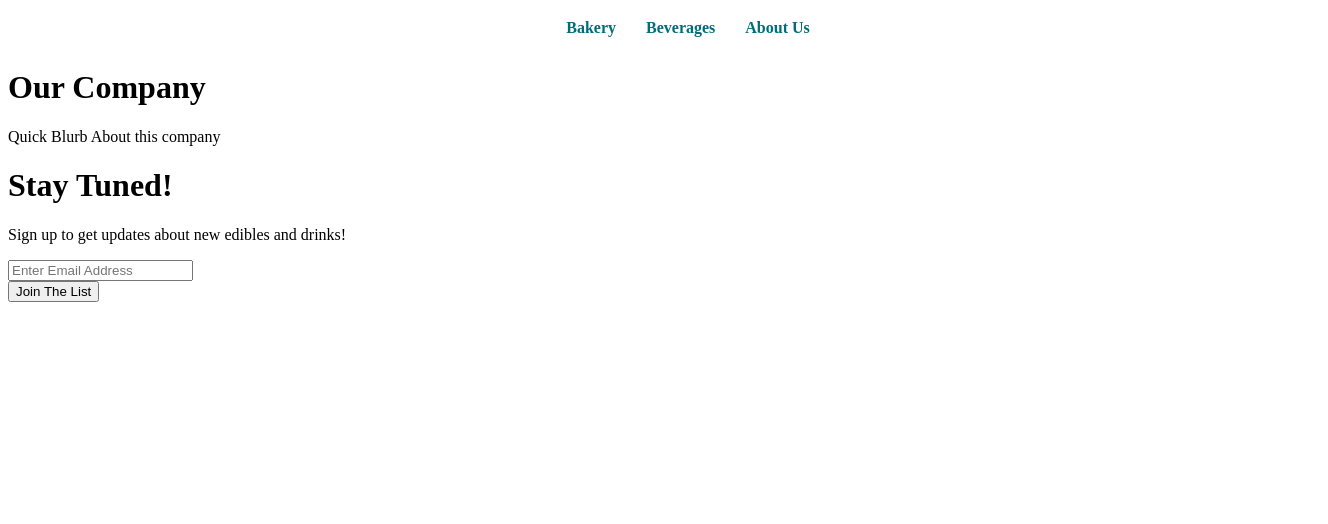
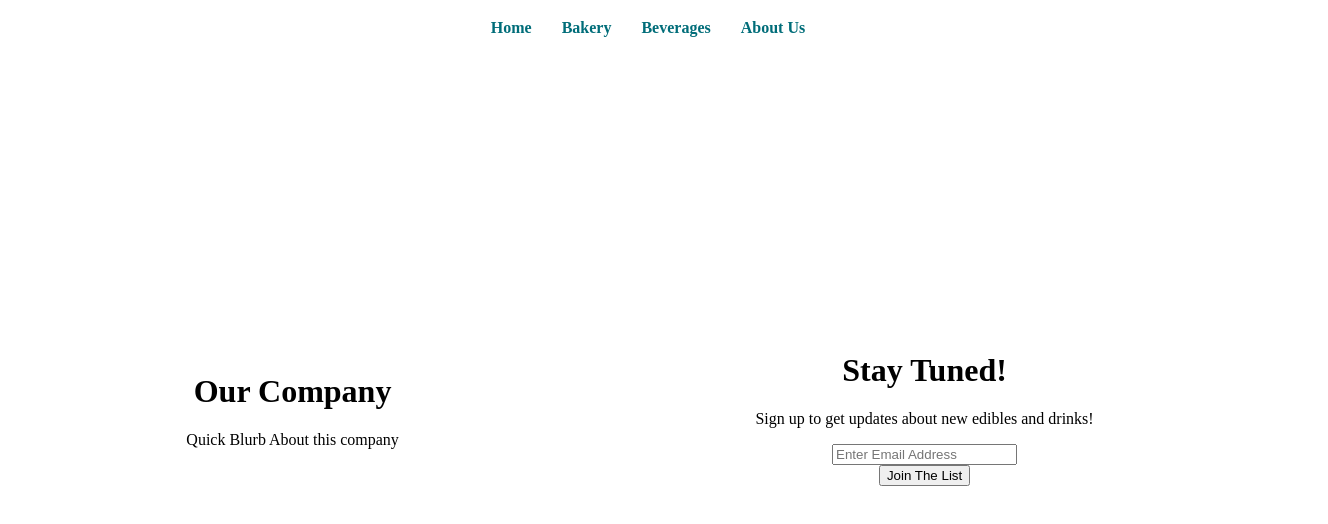
Before and after one commit to stacksonstack/heavenly-delights, a React (Create React App) app: page /about in a window 1280 px wide. Shown: the top 524 px of the page, 1328 px wide, since content can reach past the window. Built offline with nearby package versions, Linux system fonts and the light colour scheme.

Commit message:
added styling, and grid

```diff
--- a/src/App.css
+++ b/src/App.css
@@ -1,3 +1,42 @@
+html {
+  min-height: 100vh;
+}
+
+.home {
+  display: flex;
+  flex-direction: column;
+  justify-content: center;
+  align-items: center;
+  text-align: center;
+  min-height: 90vh;
+}
+.about-container {
+  display: grid;
+  grid-template-areas: "about newsletter";
+  min-height: 90vh;
+}
+
+.about {
+  grid-area: about;
+}
+.about,
+.newsletter {
+  text-align: center;
+  display: block;
+  margin-top: auto;
+  margin-bottom: auto;
+}
+
+.newsletter {
+  grid-area: newsletter;
+}
+
+#nav {
+  margin-block-start: 0px;
+  margin-block-end: 0px;
+  padding-inline-start: 0px;
+  /*Overriding css*/
+}
 .nav {
   height: 40px;
   width: 100vw;
@@ -23,7 +62,30 @@
   text-align: center;
 }
 
-
 .nav li:hover {
   color: rgb(255, 36, 0);
 }
+
+.bakery-container {
+  display: flex;
+  flex-wrap: wrap;
+  justify-content: center;
+}
+
+.beverages-container {
+  display: flex;
+  flex-wrap: wrap;
+  justify-content: center;
+}
+.bakery-preview, .beverage-preview{
+  width: 300px;
+  margin: 50px;
+}
+#bakery-img, #beverage-img{
+display: block;
+  margin-left: auto;
+  margin-right: auto;
+}
+h1, p{
+  text-align: center;
+}
--- a/src/Components/About.js
+++ b/src/Components/About.js
@@ -1,4 +1,5 @@
 import React from "react";
+import Contact from "../Components/Contact"
 
 function About() {
 
@@ -6,6 +7,7 @@ function About() {
     <>
         <h1>Our Company</h1>
         <p>Quick Blurb About this company</p>
+        <Contact />
 
     </>
   )
--- a/src/Components/BakeryInfo.js
+++ b/src/Components/BakeryInfo.js
@@ -3,7 +3,7 @@ import React from "react";
 function BakeryInfo({name, desc, price, ml, isAvailable, onSale, salePrice, image}) {
 
   return (
-    <div>
+    <div className="bakery-info-div">
       <h1>{name}</h1>
       <p>{desc}</p>
       <p>{ml} ml</p>
--- a/src/Components/BakeryPreview.js
+++ b/src/Components/BakeryPreview.js
@@ -4,12 +4,12 @@ import { NavLink } from "react-router-dom";
 function BakeryPreview({name, price, image , bakeryId}) {
 
   return (
-    <div>
+    <div className="bakery-preview">
       <NavLink to={`/bakery/${bakeryId}`}>
          <h1>{name}</h1>
       </NavLink>
 
-      <img alt={name} src={`http://localhost:1337${image}`}/>
+      <img id="bakery-img" alt={name} src={`http://localhost:1337${image}`}/>
       <p>${price}</p>
     </div>
   );
--- a/src/Components/BeveragePreview.js
+++ b/src/Components/BeveragePreview.js
@@ -4,12 +4,12 @@ import { NavLink } from "react-router-dom";
 function BeveragePreview({name, price, image, beverageId }) {
 
   return (
-    <div>
+    <div className="beverage-preview">
       <NavLink to={`/beverages/${beverageId}`}>
         <h1>{name}</h1>
       </NavLink>
 
-      <img alt={name} src={`http://localhost:1337${image}`}/>
+      <img id="beverage-img" alt={name} src={`http://localhost:1337${image}`}/>
       <p>${price}</p>
     </div>
   );
--- a/src/Components/Contact.js
+++ b/src/Components/Contact.js
@@ -5,6 +5,8 @@ function Contact() {
   return (
     <>
         {/* Contact Buttons Here */}
+        {/* https://icons8.com/icons/set/tiktok */}
+        {/* https://react-icons.github.io/react-icons/icons?name=im */}
     </>
   );
 }
--- a/src/Components/Home.js
+++ b/src/Components/Home.js
@@ -3,17 +3,16 @@ import Contact from "../Components/Contact";
 import { useHistory } from "react-router-dom";
 
 function Home() {
-
   const history = useHistory();
-  const navigateTo = () =>  history.push("/bakery");
+  const navigateTo = () => history.push("/bakery");
 
   return (
-    <>
-    <h1>Heavenly Delights</h1>
-    <p>United By The Flower That Unites Us All</p>
-    <button onClick={navigateTo}>Check Out Our Menu</button>
-    <Contact/>
-    </>
+    <div className="home">
+      <h1>Heavenly Delights</h1>
+      <p>United By The Flower That Unites Us All</p>
+      <button onClick={navigateTo}>Check Out Our Menu</button>
+      <Contact />
+    </div>
   );
 }
 
--- a/src/Components/Navbar.js
+++ b/src/Components/Navbar.js
@@ -4,7 +4,10 @@ import { NavLink } from "react-router-dom";
 function Navbar() {
   return (
     <>
-      <ul className="nav">
+      <ul className="nav" id="nav">
+        <NavLink exact to="/">
+          <li> Home</li>
+        </NavLink>
         <NavLink to="/bakery">
           <li> Bakery</li>
         </NavLink>
--- a/src/Containers/AboutContainer.js
+++ b/src/Containers/AboutContainer.js
@@ -1,16 +1,21 @@
 import React from "react";
 import About from "../Components/About"
 import Newsletter from "../Components/Newsletter"
-import Contact from "../Components/Contact"
+
 
 function AboutContainer() {
 
   return (
-    <>
-    <About />
-    <Contact />
-    <Newsletter />
-    </>
+    <div className="about-container">
+      <div className="about">
+      <About />
+      </div>
+      <div className="newsletter">
+   <Newsletter />
+      </div>
+
+
+    </div>
   );
 }
 
--- a/src/Containers/BakeryContainer.js
+++ b/src/Containers/BakeryContainer.js
@@ -24,8 +24,9 @@ function BakeryContainer(props) {
               path="/bakery"
               render={() => {
                 return (
-                  <div>
+                  <>
                     <h1>Heavenly Delights Bakery</h1>
+                    <div className="bakery-container">
                       {bakery.map((bakedGood) => (
                         <BakeryPreview
                           key={bakedGood._id}
@@ -41,6 +42,7 @@ function BakeryContainer(props) {
                         />
                       ))}
                     </div>
+                  </>
                 );
               }}
             />
--- a/src/Containers/BeverageContainer.js
+++ b/src/Containers/BeverageContainer.js
@@ -24,9 +24,10 @@ function BeverageContainer() {
               path="/beverages"
               render={() => {
                 return (
-                  <div>
+                  <>
                     <h1>Heavenly Delights Bar</h1>
-                    {beverage.map((beverage) => (
+                    <div className="beverages-container">
+                      {beverage.map((beverage) => (
                       <BeveragePreview
                         key={beverage._id}
                         beverageId={beverage._id}
@@ -40,7 +41,9 @@ function BeverageContainer() {
                         image={beverage.image.formats.thumbnail.url}
                       />
                     ))}
-                  </div>
+                    </div>
+
+                  </>
                 );
               }}
             />
```
Lines whose indentation alone changed are shown as unchanged.
